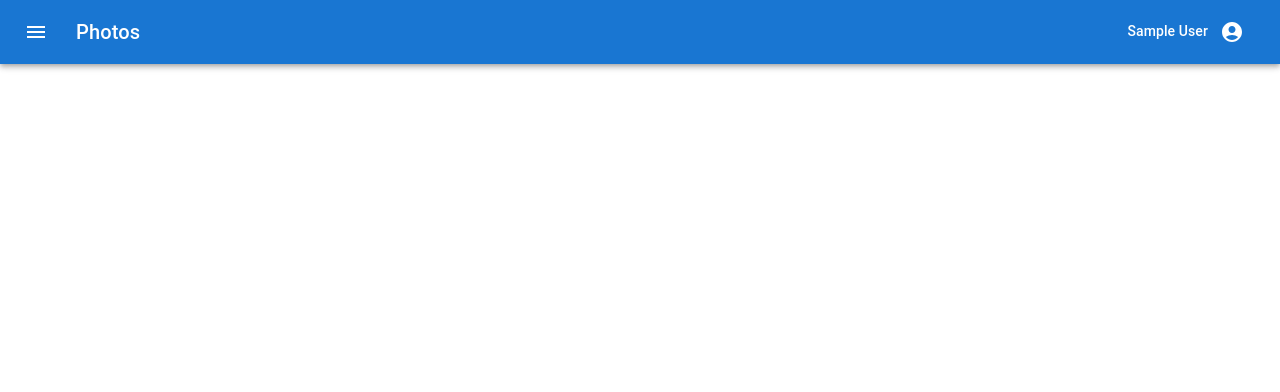
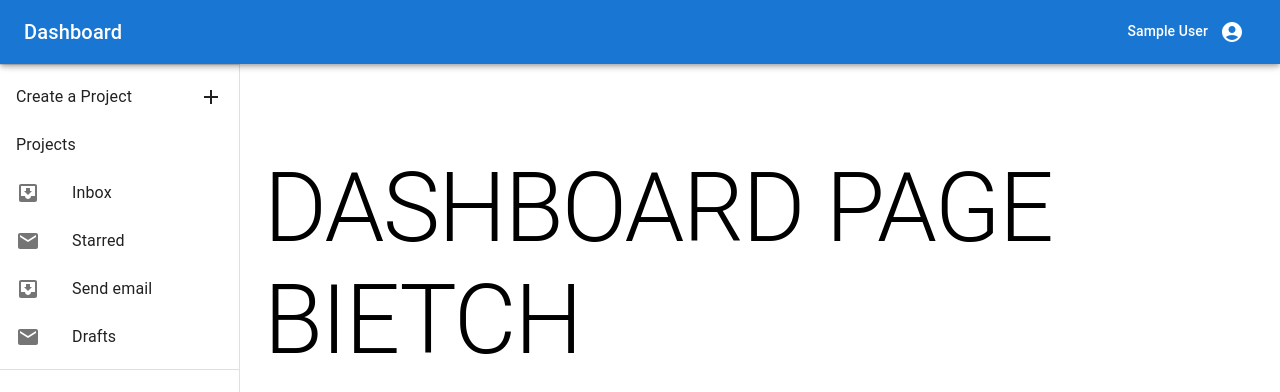
Before and after one commit to johnray-martinez/jira-ticketing-clone, a Next.js app: page /dashboard in a window 1280 px wide. Shown: the top 392 px of the page. Built offline with nearby package versions, Linux system fonts and the light colour scheme; no server answers; sample sign-in values are in the browser's storage.

Commit message:
added layout for dashboard with sidebar

```diff
--- /dev/null
+++ b/src/components/DashboardDrawer.tsx
@@ -0,0 +1,69 @@
+import Box from "@mui/material/Box";
+import Divider from "@mui/material/Divider";
+import Drawer from "@mui/material/Drawer";
+import InboxIcon from "@mui/icons-material/MoveToInbox";
+import List from "@mui/material/List";
+import AddIcon from "@mui/icons-material/Add";
+import ListItem from "@mui/material/ListItem";
+import ListItemButton from "@mui/material/ListItemButton";
+import ListItemIcon from "@mui/material/ListItemIcon";
+import ListItemText from "@mui/material/ListItemText";
+import MailIcon from "@mui/icons-material/Mail";
+import Toolbar from "@mui/material/Toolbar";
+
+const drawerWidth = 240;
+
+const DashboardDrawer = () => {
+  const drawer = (
+    <div>
+      <Toolbar />
+      <Divider />
+      <List>
+        <ListItemButton>
+          <ListItemText primary="Create a Project" sx={{ fontWeight: "700" }} />
+          <AddIcon />
+        </ListItemButton>
+        <ListItem>
+          <ListItemText primary="Projects" sx={{ fontWeight: "700" }} />
+        </ListItem>
+        {["Inbox", "Starred", "Send email", "Drafts"].map((text, index) => (
+          <ListItem key={text} disablePadding>
+            <ListItemButton>
+              <ListItemIcon>
+                {index % 2 === 0 ? <InboxIcon /> : <MailIcon />}
+              </ListItemIcon>
+              <ListItemText primary={text} />
+            </ListItemButton>
+          </ListItem>
+        ))}
+      </List>
+      <Divider />
+    </div>
+  );
+
+  return (
+    <Box sx={{ display: "flex" }}>
+      <Box
+        component="nav"
+        sx={{ width: { sm: drawerWidth }, flexShrink: { sm: 0 } }}
+        aria-label="mailbox folders"
+      >
+        <Drawer
+          variant="permanent"
+          sx={{
+            display: { xs: "none", sm: "block" },
+            "& .MuiDrawer-paper": {
+              boxSizing: "border-box",
+              width: drawerWidth,
+            },
+          }}
+          open
+        >
+          {drawer}
+        </Drawer>
+      </Box>
+    </Box>
+  );
+};
+
+export default DashboardDrawer;
--- a/src/components/Navbar.tsx
+++ b/src/components/Navbar.tsx
@@ -7,7 +7,6 @@ import Box from "@mui/material/Box";
 import Toolbar from "@mui/material/Toolbar";
 import Typography from "@mui/material/Typography";
 import IconButton from "@mui/material/IconButton";
-import MenuIcon from "@mui/icons-material/Menu";
 import AccountCircle from "@mui/icons-material/AccountCircle";
 import MenuItem from "@mui/material/MenuItem";
 import Menu from "@mui/material/Menu";
@@ -39,20 +38,11 @@ const NavBar = () => {
   }, [router.pathname]);
 
   return shouldHideNavbar ? null : (
-    <Box sx={{ flexGrow: 1 }}>
+    <Box sx={{ flexGrow: 1, zIndex: 1201, position: "relative" }}>
       <AppBar position="static">
         <Toolbar>
-          <IconButton
-            size="large"
-            edge="start"
-            color="inherit"
-            aria-label="menu"
-            sx={{ mr: 2 }}
-          >
-            <MenuIcon />
-          </IconButton>
           <Typography variant="h6" component="div" sx={{ flexGrow: 1 }}>
-            Photos
+            Dashboard
           </Typography>
           {session && (
             <Box>
--- /dev/null
+++ b/src/layouts/DashboardLayout.tsx
@@ -0,0 +1,29 @@
+import { ReactElement } from "react";
+import DashboardDrawer from "@/components/DashboardDrawer";
+import { Box, Toolbar } from "@mui/material/";
+
+type DashboardLayoutProps = {
+  children: ReactElement;
+};
+const drawerWidth = 240;
+
+const DashboardLayout = ({ children }: DashboardLayoutProps) => {
+  return (
+    <Box display="flex">
+      <DashboardDrawer />
+      <Box
+        component="main"
+        sx={{
+          flexGrow: 1,
+          p: 3,
+          width: { sm: `calc(100% - ${drawerWidth}px)` },
+        }}
+      >
+        <Toolbar />
+        {children}
+      </Box>
+    </Box>
+  );
+};
+
+export default DashboardLayout;
--- a/src/pages/dashboard/index.tsx
+++ b/src/pages/dashboard/index.tsx
@@ -1,8 +1,26 @@
 import { GetServerSideProps } from "next";
 import { getSession } from "next-auth/react";
+import Head from "next/head";
+import DashboardLayout from "@/layouts/DashboardLayout";
+import { Typography } from "@mui/material";
 
 const DashboardPage = () => {
-  return <div />;
+  return (
+    <>
+      <Head>
+        <title> Dashboard | Tix</title>
+        <meta
+          name="description"
+          content="Create a project or access an existing one. Collaborate with your team towards your goal!"
+        />
+      </Head>
+      <DashboardLayout>
+        <Typography variant="h1" component="h1">
+          DASHBOARD PAGE BIETCH
+        </Typography>
+      </DashboardLayout>
+    </>
+  );
 };
 
 export default DashboardPage;
--- a/src/pages/login/index.tsx
+++ b/src/pages/login/index.tsx
@@ -10,7 +10,7 @@ const LoginPage = () => {
   return (
     <>
       <Head>
-        <title> Log In | BFAM Ticketing </title>
+        <title> Log In | Tix </title>
         <meta name="description" content="Log In with an existing account" />
       </Head>
       <Grid container height="100vh">
```
